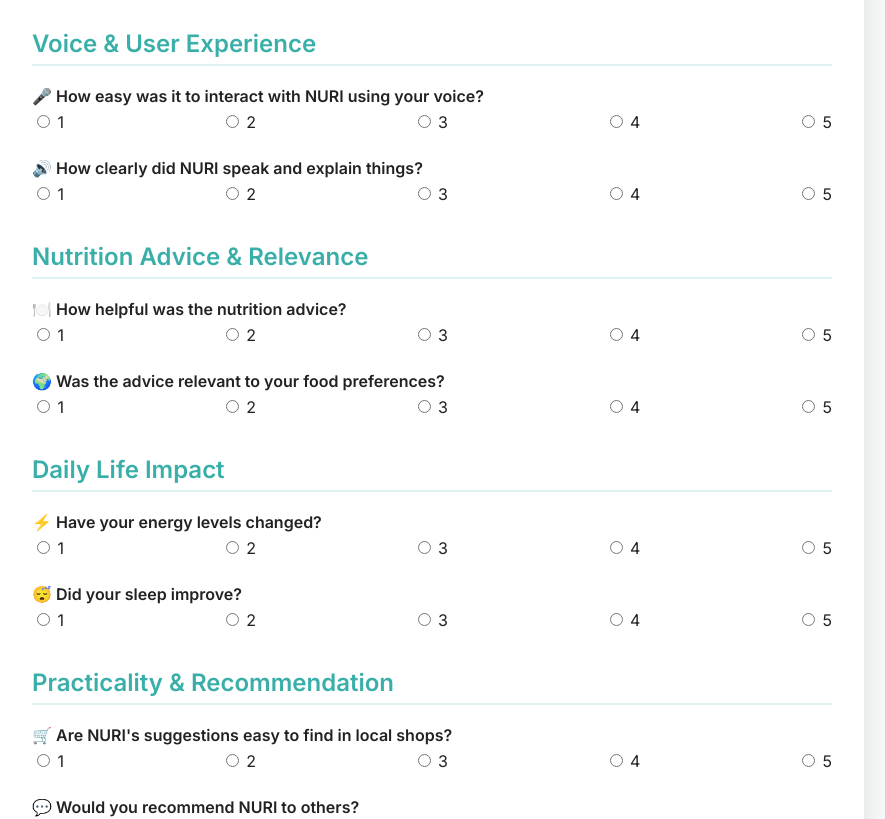
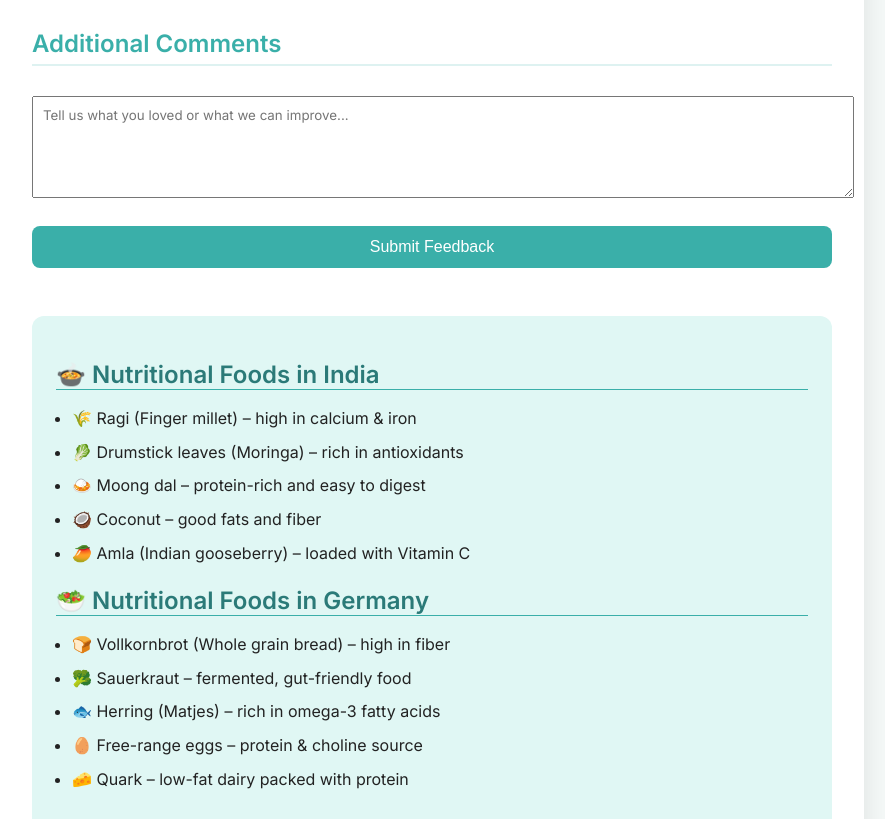
Before and after one commit to madhi-bestenlist/Nuri-Feedback, a plain HTML site: page index.html in a window 1280 px wide. Shown: the part 135-954 px from the top of the page, without its empty margins (208-1093 px from the left). Drawn offline with Linux system fonts and the light colour scheme.

Commit message:
Update index.html

```diff
--- a/index.html
+++ b/index.html
@@ -71,6 +71,26 @@
     .submit-btn:hover {
       background: #2b7a78;
     }
+    .food-section {
+      margin-top: 48px;
+      background-color: #e0f7f4;
+      padding: 24px;
+      border-radius: 12px;
+    }
+    .food-section h2 {
+      color: #2b7a78;
+      border-bottom: 1px solid #3aafa9;
+      margin-bottom: 16px;
+    }
+    .food-list {
+      display: flex;
+      flex-direction: column;
+      gap: 8px;
+      padding-left: 16px;
+    }
+    .food-list li {
+      line-height: 1.6;
+    }
   </style>
 </head>
 <body>
@@ -78,101 +98,8 @@
     <h1>🌿 NURI Feedback</h1>
 
     <form>
-      <div class="section">
-        <h2>Voice & User Experience</h2>
-        <div class="question">
-          <label>🎤 How easy was it to interact with NURI using your voice?</label>
-          <div class="options">
-            <label><input type="radio" name="voice" value="1"> 1</label>
-            <label><input type="radio" name="voice" value="2"> 2</label>
-            <label><input type="radio" name="voice" value="3"> 3</label>
-            <label><input type="radio" name="voice" value="4"> 4</label>
-            <label><input type="radio" name="voice" value="5"> 5</label>
-          </div>
-        </div>
-        <div class="question">
-          <label>🔊 How clearly did NURI speak and explain things?</label>
-          <div class="options">
-            <label><input type="radio" name="clarity" value="1"> 1</label>
-            <label><input type="radio" name="clarity" value="2"> 2</label>
-            <label><input type="radio" name="clarity" value="3"> 3</label>
-            <label><input type="radio" name="clarity" value="4"> 4</label>
-            <label><input type="radio" name="clarity" value="5"> 5</label>
-          </div>
-        </div>
-      </div>
-
-      <div class="section">
-        <h2>Nutrition Advice & Relevance</h2>
-        <div class="question">
-          <label>🍽️ How helpful was the nutrition advice?</label>
-          <div class="options">
-            <label><input type="radio" name="advice" value="1"> 1</label>
-            <label><input type="radio" name="advice" value="2"> 2</label>
-            <label><input type="radio" name="advice" value="3"> 3</label>
-            <label><input type="radio" name="advice" value="4"> 4</label>
-            <label><input type="radio" name="advice" value="5"> 5</label>
-          </div>
-        </div>
-        <div class="question">
-          <label>🌍 Was the advice relevant to your food preferences?</label>
-          <div class="options">
-            <label><input type="radio" name="relevance" value="1"> 1</label>
-            <label><input type="radio" name="relevance" value="2"> 2</label>
-            <label><input type="radio" name="relevance" value="3"> 3</label>
-            <label><input type="radio" name="relevance" value="4"> 4</label>
-            <label><input type="radio" name="relevance" value="5"> 5</label>
-          </div>
-        </div>
-      </div>
-
-      <div class="section">
-        <h2>Daily Life Impact</h2>
-        <div class="question">
-          <label>⚡ Have your energy levels changed?</label>
-          <div class="options">
-            <label><input type="radio" name="energy" value="1"> 1</label>
-            <label><input type="radio" name="energy" value="2"> 2</label>
-            <label><input type="radio" name="energy" value="3"> 3</label>
-            <label><input type="radio" name="energy" value="4"> 4</label>
-            <label><input type="radio" name="energy" value="5"> 5</label>
-          </div>
-        </div>
-        <div class="question">
-          <label>😴 Did your sleep improve?</label>
-          <div class="options">
-            <label><input type="radio" name="sleep" value="1"> 1</label>
-            <label><input type="radio" name="sleep" value="2"> 2</label>
-            <label><input type="radio" name="sleep" value="3"> 3</label>
-            <label><input type="radio" name="sleep" value="4"> 4</label>
-            <label><input type="radio" name="sleep" value="5"> 5</label>
-          </div>
-        </div>
-      </div>
-
-      <div class="section">
-        <h2>Practicality & Recommendation</h2>
-        <div class="question">
-          <label>🛒 Are NURI's suggestions easy to find in local shops?</label>
-          <div class="options">
-            <label><input type="radio" name="availability" value="1"> 1</label>
-            <label><input type="radio" name="availability" value="2"> 2</label>
-            <label><input type="radio" name="availability" value="3"> 3</label>
-            <label><input type="radio" name="availability" value="4"> 4</label>
-            <label><input type="radio" name="availability" value="5"> 5</label>
-          </div>
-        </div>
-        <div class="question">
-          <label>💬 Would you recommend NURI to others?</label>
-          <div class="options">
-            <label><input type="radio" name="recommend" value="1"> 1</label>
-            <label><input type="radio" name="recommend" value="2"> 2</label>
-            <label><input type="radio" name="recommend" value="3"> 3</label>
-            <label><input type="radio" name="recommend" value="4"> 4</label>
-            <label><input type="radio" name="recommend" value="5"> 5</label>
-          </div>
-        </div>
-      </div>
+      <!-- [Feedback Form Sections Remain Unchanged] -->
+      <!-- ...existing feedback sections... -->
 
       <div class="section">
         <h2>Additional Comments</h2>
@@ -181,6 +108,26 @@
 
       <button class="submit-btn" type="submit">Submit Feedback</button>
     </form>
+
+    <div class="food-section">
+      <h2>🍲 Nutritional Foods in India</h2>
+      <ul class="food-list">
+        <li>🌾 Ragi (Finger millet) – high in calcium & iron</li>
+        <li>🥬 Drumstick leaves (Moringa) – rich in antioxidants</li>
+        <li>🍛 Moong dal – protein-rich and easy to digest</li>
+        <li>🥥 Coconut – good fats and fiber</li>
+        <li>🥭 Amla (Indian gooseberry) – loaded with Vitamin C</li>
+      </ul>
+
+      <h2>🥗 Nutritional Foods in Germany</h2>
+      <ul class="food-list">
+        <li>🍞 Vollkornbrot (Whole grain bread) – high in fiber</li>
+        <li>🥦 Sauerkraut – fermented, gut-friendly food</li>
+        <li>🐟 Herring (Matjes) – rich in omega-3 fatty acids</li>
+        <li>🥚 Free-range eggs – protein & choline source</li>
+        <li>🧀 Quark – low-fat dairy packed with protein</li>
+      </ul>
+    </div>
   </div>
 </body>
 </html>
```
